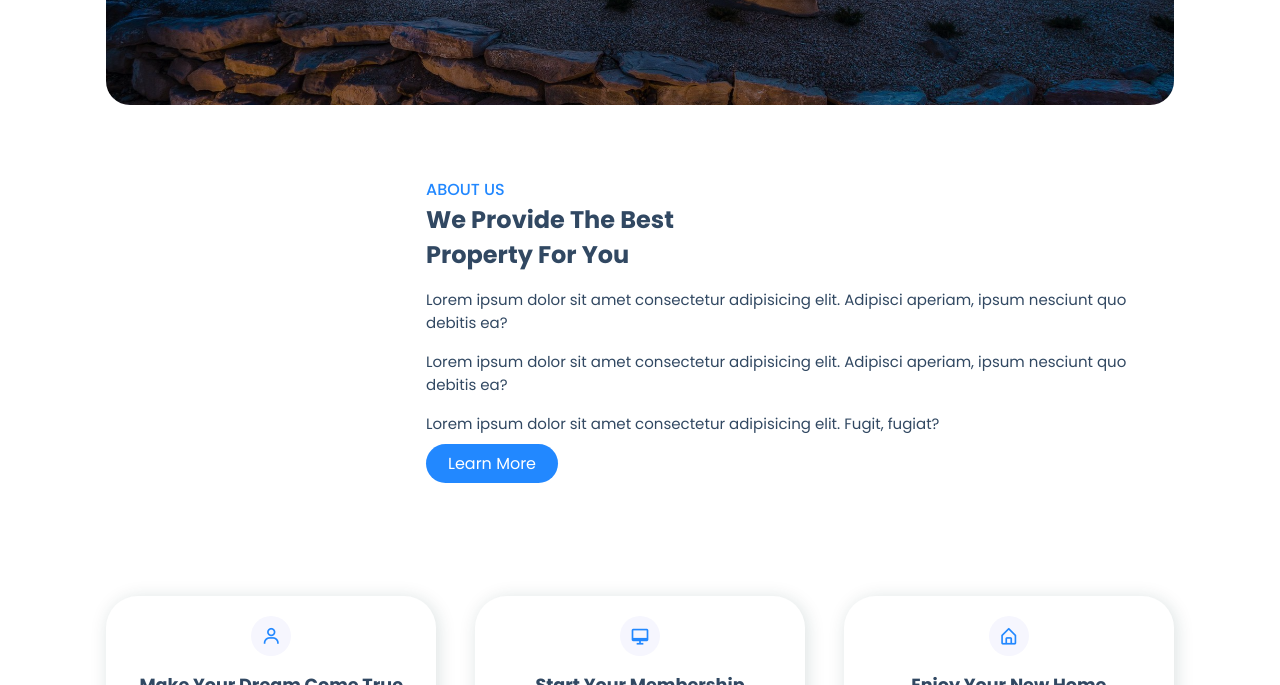
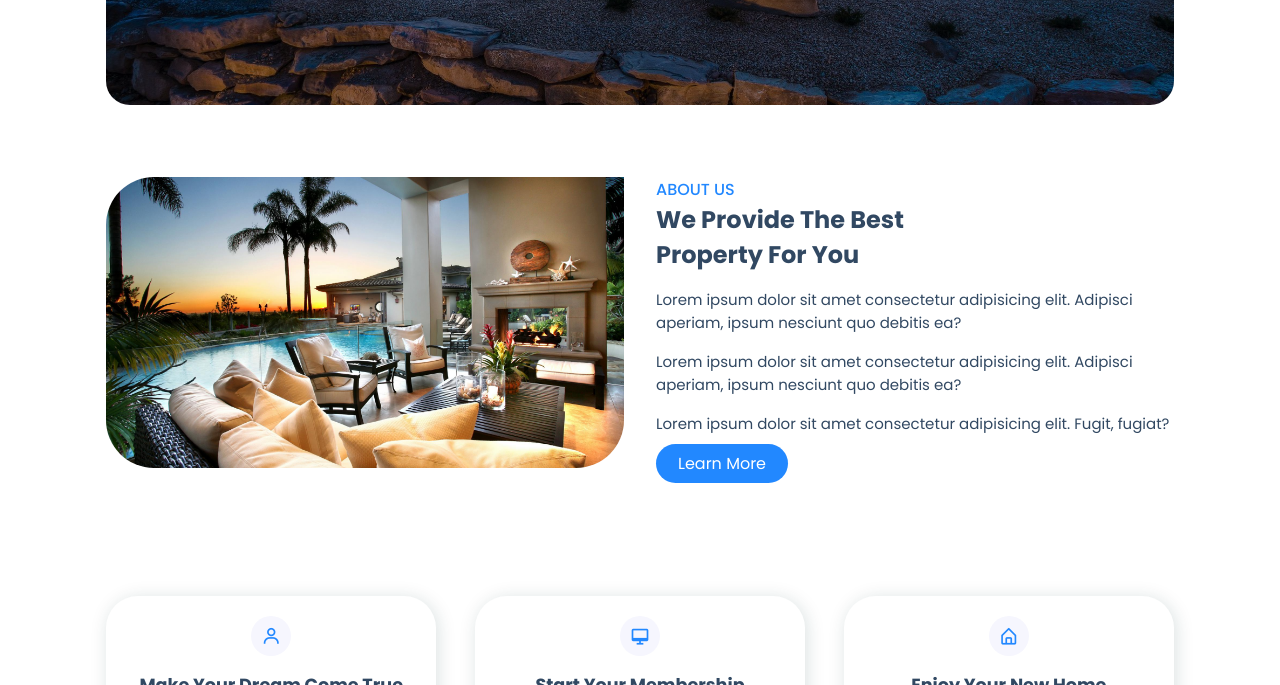
Before and after one commit to kimboy26/tonymillsre, a plain HTML site: page index.html in a window 1280 px wide. Shown: the part 415-1100 px from the top of the page. Drawn offline with nearby package versions, Linux system fonts and the light colour scheme; files whose address does not match are found by name; a web font is replaced by a local one.

Commit message:
Update index.html

```diff
--- a/index.html
+++ b/index.html
@@ -45,7 +45,7 @@
         <!-- About -->
         <section class="about container" id="about">
             <div class="about-img">
-                <img src="![about](https://user-images.githubusercontent.com/111058121/184293609-58f8e8ba-3e3d-43cc-863d-608db68bfc5c.jpg)" alt="">
+                <img src="C:\Users\kimes\Downloads\Tonymills-main\about.jpg" alt="">
             </div>
             <div class="about-text">
                 <span>About Us</span>
```
